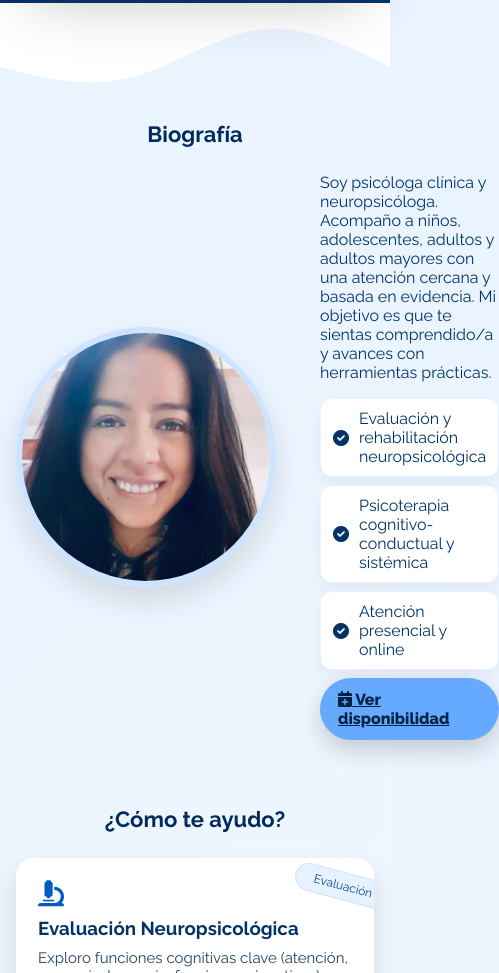
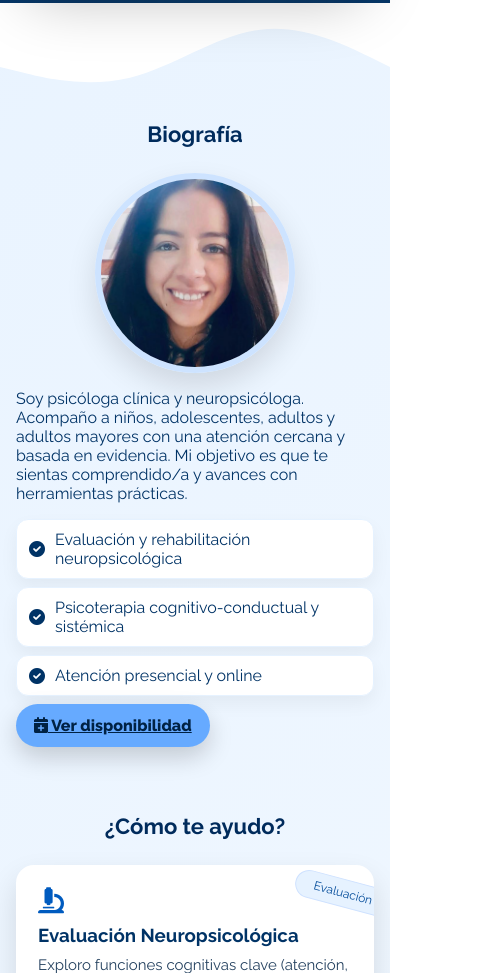
Before and after one commit to xleao/NeuropsicologaRodriguez, a plain HTML site: page sobremi.html in a window 390 px wide. Shown: the part 904-1877 px from the top of the page, 499 px wide, since content can reach past the window. Drawn offline with Linux system fonts and the light colour scheme.

Commit message:
Update sobremi.html

```diff
--- a/sobremi.html
+++ b/sobremi.html
@@ -224,6 +224,22 @@
       .hero-photo{width:200px;height:200px;margin:auto}
       .btn{padding:12px 18px}
       .band .container{grid-template-columns:1fr;gap:16px}
+
+      /* ===== Ajuste solicitado: en móvil, la biografía debajo de la foto circular ===== */
+      .bio{
+        grid-template-columns:1fr;
+        gap:16px;
+        justify-items:center; /* centra la imagen circular */
+        text-align:left;      /* mantiene el texto alineado a la izquierda */
+      }
+      .bio-photo{
+        width:200px;
+        height:200px;
+        margin:0 auto;        /* asegura que la foto quede centrada */
+      }
+      .bio-copy{
+        width:100%;
+      }
     }
     @media (max-width:420px){
       .brand h1{font-size:22px}
```
